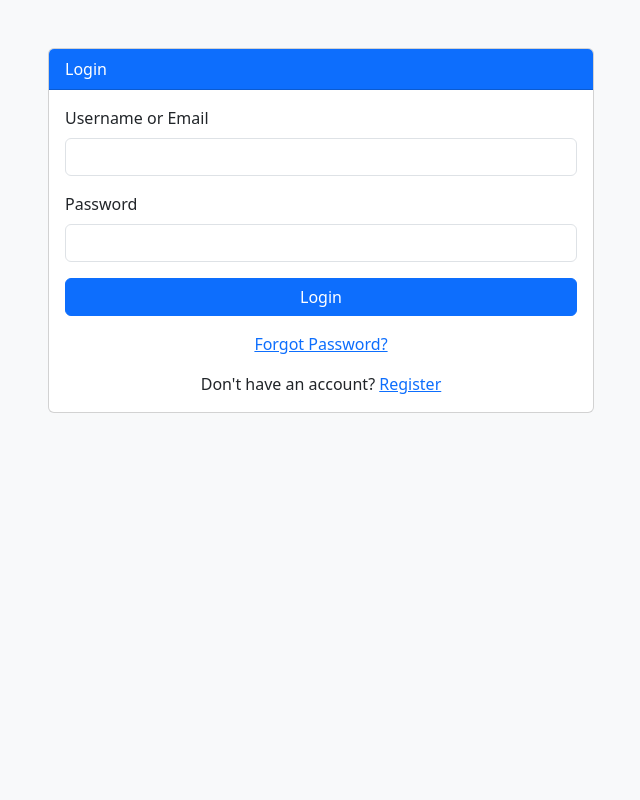
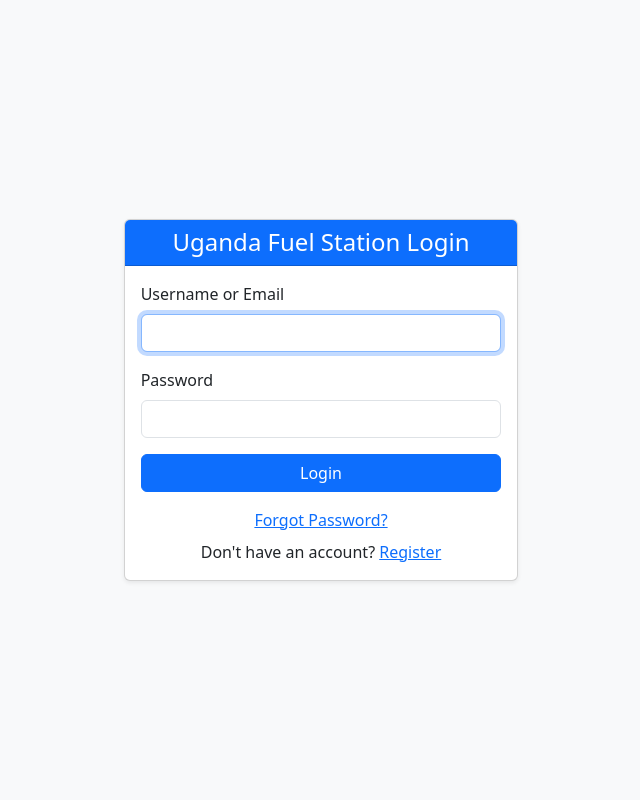
Before and after one commit to AtwongereVianney/fuelstation, a PHP site: page /public/login.php in a window 1280 px wide. Shown: the whole page, without its empty margins (319-959 px from the left). Run offline with PHP 8.4, Linux system fonts and the light colour scheme.

Commit message:
modify login.php

```diff
--- a/public/login.php
+++ b/public/login.php
@@ -74,22 +74,23 @@ if ($_SERVER['REQUEST_METHOD'] === 'POST') {
     <link href="https://cdn.jsdelivr.net/npm/bootstrap@5.3.0/dist/css/bootstrap.min.css" rel="stylesheet">
 </head>
 <body class="bg-light">
-
-<div class="container mt-5">
-    <div class="row justify-content-center">
-        <div class="col-md-6">
-            <div class="card">
-                <div class="card-header bg-primary text-white">Login</div>
+    <div class="container-fluid min-vh-100 d-flex align-items-center justify-content-center">
+        <div class="row w-100 justify-content-center">
+            <div class="col-12 col-sm-10 col-md-8 col-lg-5 col-xl-4">
+                <div class="card shadow-sm">
+                    <div class="card-header bg-primary text-white text-center">
+                        <h4 class="mb-0">Uganda Fuel Station Login</h4>
+                    </div>
                     <div class="card-body">
                         <?php if (!empty($errors)): ?>
                             <div class="alert alert-danger">
                                 <?php foreach ($errors as $error) echo '<div>' . htmlspecialchars($error) . '</div>'; ?>
                             </div>
                         <?php endif; ?>
-                    <form method="post" action="">
+                        <form method="post" action="" autocomplete="on">
                             <div class="mb-3">
                                 <label for="username" class="form-label">Username or Email</label>
-                            <input type="text" class="form-control" id="username" name="username" required>
+                                <input type="text" class="form-control" id="username" name="username" required autofocus>
                             </div>
                             <div class="mb-3">
                                 <label for="password" class="form-label">Password</label>
@@ -100,13 +101,14 @@ if ($_SERVER['REQUEST_METHOD'] === 'POST') {
                         <div class="mt-3 text-center">
                             <a href="forgot_password.php">Forgot Password?</a>
                         </div>
-                    <div class="mt-3 text-center">
-                        Don't have an account? <a href="register.php">Register</a>
+                        <div class="mt-2 text-center">
+                            <span>Don't have an account? <a href="register.php">Register</a></span>
                         </div>
                     </div>
                 </div>
             </div>
         </div>
     </div>
+    <script src="https://cdn.jsdelivr.net/npm/bootstrap@5.3.0/dist/js/bootstrap.bundle.min.js"></script>
 </body>
 </html>
```
Also changed, not shown: public/manage_roles.php (indentation only). Lines whose indentation alone changed are shown as unchanged.
